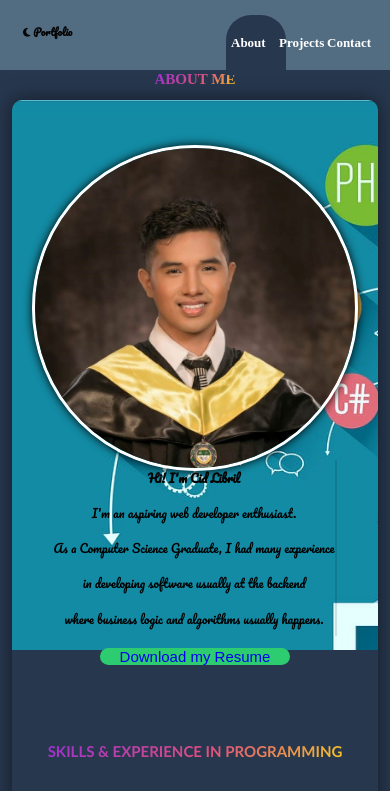
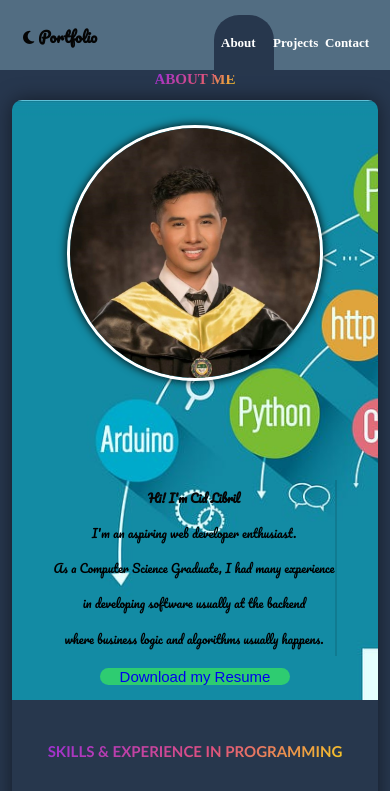
Before and after one commit to SidLD/Portfolio, a React (Create React App) app: page / in a window 390 px wide. Shown: the top 791 px of the page. Built offline with nearby package versions, Linux system fonts and the light colour scheme.

Commit message:
fix mobile 260px responsive

```diff
--- a/src/App.css
+++ b/src/App.css
@@ -536,13 +536,16 @@ input:checked + .slider:before {
     height: 110%;
   }
   .skill-box{
-    height: 200px;
+    height: 250px;
   }
   .project-img{
     border: 1px solid black;
   }
   .ant-form{
     top: 60%;
+  }
+  .landing-page div{
+    padding: 0px !important;
   }
 }
 @media screen and (max-width:993px){
@@ -687,13 +690,18 @@ input:checked + .slider:before {
     font-size: 15px;
   }
   .card-img img{
-    height: 550px;
+    height: 600px;
   }
   .landing-page div{
     height: 150px;
   }
+  .profile-img img{
+    height: 250px !important;
+    width: 250px !important;
+  }
   .link{
     font-size: 13px;
+    margin: auto 2px;
   }
   .typed{
     font-size: 15px  ;
@@ -703,11 +711,11 @@ input:checked + .slider:before {
   }
 
   .logo-text{
-    font-size: 10px;
+    font-size: 15px;
     padding: 10px  10px;
   }
   .ant-form{
-    top: 50%;
+    top: 60%;
     width: 280px  ;
   }
   .ant-form-item{
@@ -725,10 +733,6 @@ input:checked + .slider:before {
     padding: auto 0px;
     width: 38px;
   }
-  .profile-img img{
-    width: 200px;
-    height: 200px;
-  }
   .typed{
     font-size: 12px !important;
   }
@@ -738,4 +742,17 @@ input:checked + .slider:before {
   .skill-box{
     width: 200px;
   }
+  .ant-form{
+    top: 63%;
+    height: 480px;
+  }
+  .footer{
+    display: flex;
+    flex-direction: column;
+  }
 }
+@media screen and (max-width:320px) {
+  .link{
+    font-size: 10px;
+  }
+}
--- a/src/layout/RootLayout.js
+++ b/src/layout/RootLayout.js
@@ -18,7 +18,7 @@ function RootLayout() {
           break;
         case 'p':
           if(mobile){
-            document.getElementById("s").style.right = "65px";
+            document.getElementById("s").style.right = "70px";
           }else{
             document.getElementById("s").style.right = "85px";
           }
@@ -38,7 +38,7 @@ function RootLayout() {
       switch (e.target.id) {
         case 'h':
         if(mobile){
-          document.getElementById("s").style.right = "115px";
+          document.getElementById("s").style.right = "128px";
         }else{
           document.getElementById("s").style.right = "165px";
         }
@@ -60,14 +60,14 @@ function RootLayout() {
       switch (e.target.id) {
         case 'h':
           if(mobile){
-            document.getElementById("s").style.right = "115px";
+            document.getElementById("s").style.right = "128px";
           }else{
             document.getElementById("s").style.right = "165px";
           }
           break;
         case 'p':
           if(mobile){
-            document.getElementById("s").style.right = "65px";
+            document.getElementById("s").style.right = "70px";
           }else{
             document.getElementById("s").style.right = "85px";
           }
--- a/src/lib/ThemeContext.js
+++ b/src/lib/ThemeContext.js
@@ -22,7 +22,7 @@ export default class ThemeContextProvider extends Component {
             transitionDuration: "0.5s",
           },
           color: "#050505",
-          backgroundColor: "#f7f5f5",
+          backgroundColor: "#ffff",
           skillBorder: "1px solid #050505",
           cardBackgroundImg: cardBackgroundLight,
           border: "1px solid white",
--- a/src/pages/Contact/view.jsx
+++ b/src/pages/Contact/view.jsx
@@ -89,9 +89,9 @@ function Contact() {
                         Send <span className="space"></span><i className="fa-sharp fa-solid fa-paper-plane"></i>
                     </Button>
                 <footer className='footer'>
-                    <p className='hover-underline-animation' style={{color:theme.color}}><i className="fa-solid fa-location-dot"></i><span className="space"></span> Adress</p>
-                    <p className='hover-underline-animation' style={{color:theme.color}}><i className="fa-solid fa-envelope"></i>    <span className="space"></span>   cidlibril5@gmail.com</p>
-                    <p className='hover-underline-animation' style={{color:theme.color}}><i className="fa-solid fa-phone"></i>       <span className="space"></span>   09123456789</p>
+                    <p className='hover-underline-animation' style={{color:theme.color}}><i className="fa-solid fa-location-dot"></i><span className="space"></span>Adress</p>
+                    <p className='hover-underline-animation' style={{color:theme.color}}><i className="fa-solid fa-envelope"></i>    <span className="space"></span>cidlibril5@gmail.com</p>
+                    <p className='hover-underline-animation' style={{color:theme.color}}><i className="fa-solid fa-phone"></i>       <span className="space"></span>09123456789</p>
                 </footer>
             </Form>
            </div>
```
